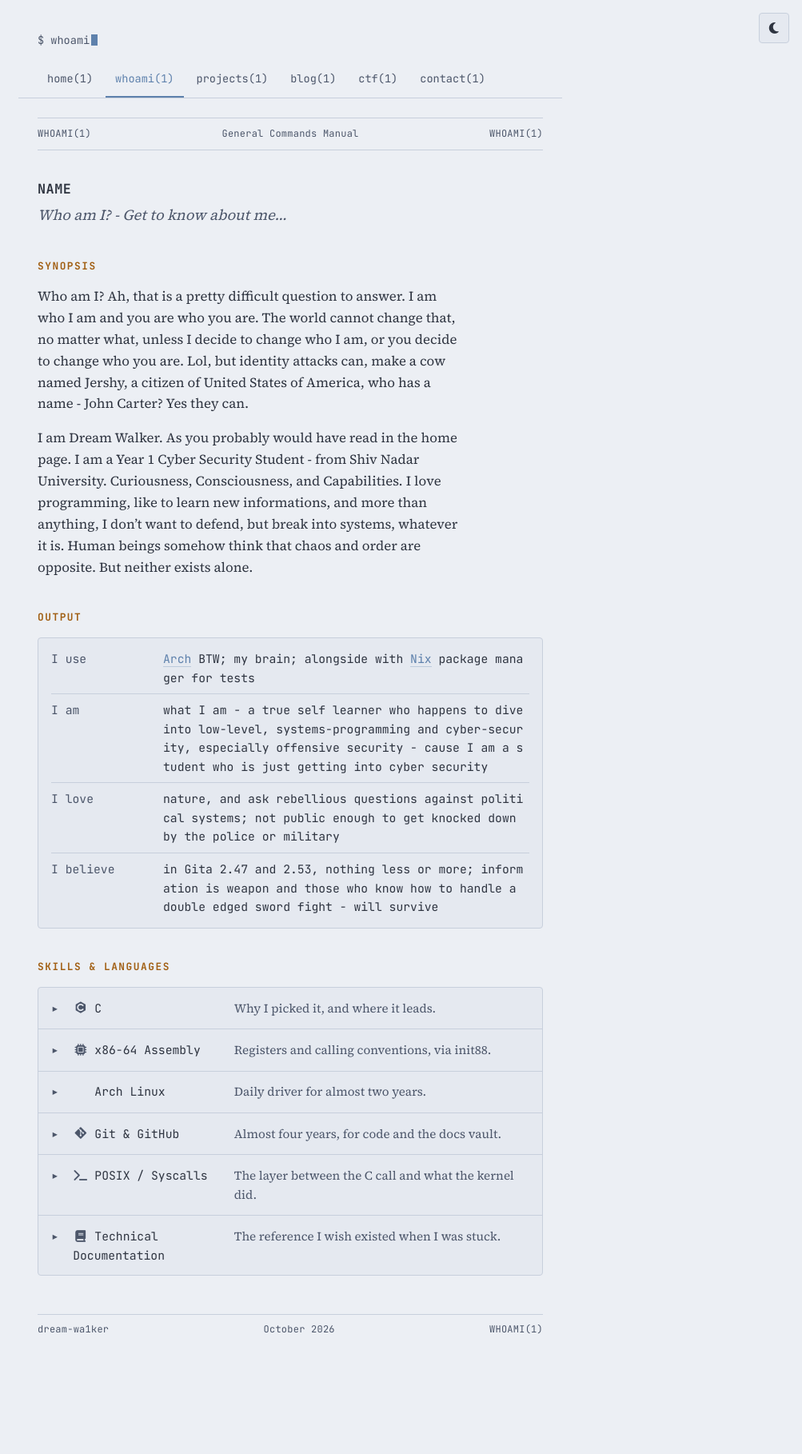
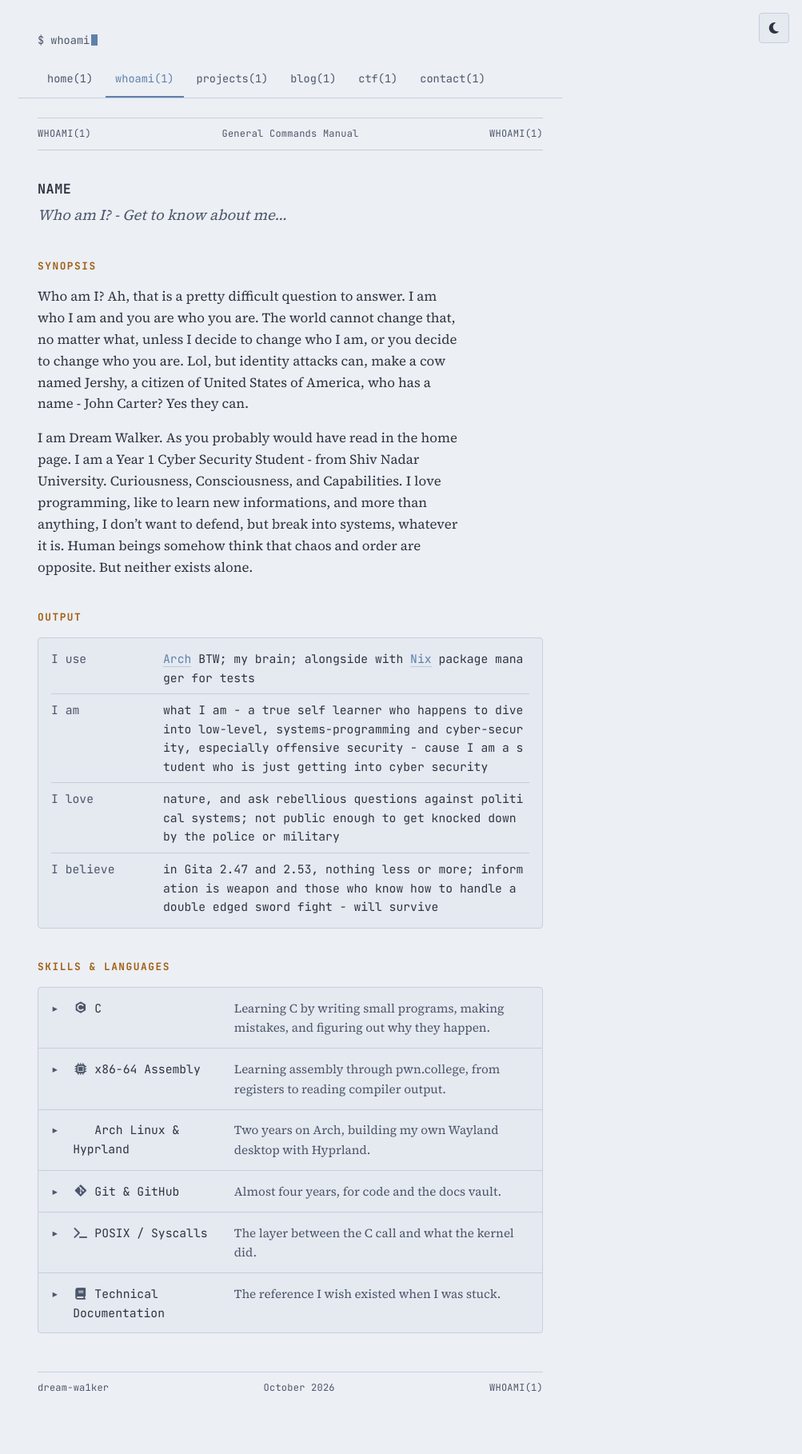
Before and after one commit to dream-wa1ker/dream-wa1ker.github.io, a Jekyll site: the page built from whoami.md, in a window 1280 px wide. Shown: the whole page at 80% size, without its empty margins (277-1280 px from the left). Built offline with Jekyll 4.4.1, drawn with Linux system fonts in a browser that asks for light colours; nearby versions of some CDN libraries; before the commit the page ends 1746 px from its top, so only the background shows below that; part of the change alters nothing that is shown.

```diff
--- a/_data/skills.yml
+++ b/_data/skills.yml
@@ -2,26 +2,55 @@ c:
   name: C
   icon: devicon-c-plain
   title: C
-  summary: "Why I picked it, and where it leads."
+  summary: "Learning C by writing small programs, making mistakes, and figuring out why they happen."
+  links:
+    - label: "github"
+      url: "https://github.com/dream-wa1ker/init87"
   body: |
-    <p> My journey into C programming is very wierd; I was just language hopping just like distrohopping - I wanted to base my future on a safe irreplaceable programming language. I found <b>go</b> first, soon after learning the basics of python; Then I found about <b>rust</b> - I initially seemed very promising for me as rust developers are far less than C programmers. But actually turned out that the AI cannot perform low level stuffs like humans can (atleast not sooner) because low level is everything that cyberattacks are based on - like spyware, APTs, Nation States, etc.</p>
-    <p>I was always fond of those uncrackable hacks, the power of surveillence, the potential of cyberweapons - STUXNET; The NSA, The Putin's Bear - Simply these organisations and tools motivated me into the field of cypersec - I either become a part of Nation State, or a part of group that is against the Nation State. And that's what project - <a href="https://github.com/dream-wa1ker/init87">init87</a> is all about.</p>
+    <p>I got into C after spending some time jumping between programming languages. I started with Python, looked into Go, and then Rust. Eventually, I wanted to get closer to how programs actually work, rather than relying on a language or runtime to handle everything for me. C seemed like a good place to start.</p>
+    <p><a href="https://github.com/dream-wa1ker/init87">init87</a> is my first C project. It's mostly small programs, experiments, and things I write to make sense of the language. I'm still learning, so a lot of it comes down to trying something, getting it wrong, and understanding what went wrong.</p>
+    <p>I'm particularly interested in the relationship between C, memory, and the operating system. That interest is also why I'm learning x86-64 assembly and Linux syscalls alongside C. I want to understand what's happening beneath the code, one layer at a time. Hoping that one day, I will contribute to the Linux Kernel...</p>
+  hero:
+    src: /assets/img/init87.png
+    alt: "C source code from the init87 programming experiments"
+    caption: "Learning C"
+
 
 asm:
   name: x86-64 Assembly
   icon: fa-solid fa-microchip
   title: x86-64 Assembly
-  summary: "Registers and calling conventions, via init88."
+  summary: "Learning assembly through pwn.college, from registers to reading compiler output."
+  links:
+    - label: "pwn.college"
+      url: "https://pwn.college/computing-101/"
+    - label: "github"
+      url: "https://github.com/dream-wa1ker/init88"
   body: |
-    <p>Some random, but experienced redditor in the r/CProgramming suggested that I learn x86-64 assembly alongside with C and Linux Syscalls so that I would be able to understand what actually is happening underneath. The project <a href="https://github.com/dream-wa1ker/init88">init88</a> is basically me forcing myself to understand registers and calling conventions instead of letting C hide them. Afterall, STUXNET exploited a PLC controller; that happens to be embedded systems and programming.</p>
+    <p>I got into x86-64 assembly through <a href="https://pwn.college/computing-101/">pwn.college's Computing 101</a> course. I wanted to understand what actually happens beneath C: how instructions manipulate registers, how memory is accessed, and how programs interact with the machine.</p>
+    <p>I'm not an assembly expert yet, but I can read <code>objdump</code> output to a reasonable extent and follow what a compiled program is doing. I'm still learning the details, particularly the relationship between instructions, calling conventions, and the underlying machine code.</p>
+    <p>My project <a href="https://github.com/dream-wa1ker/init88">init88</a> is where I document and practise that learning. The goal is to get comfortable moving between C code, assembly instructions, and raw machine bytes, building a foundation for debugging and reverse engineering. All thanks to random redditor for suggesting me to learn x86-64.</p>
+  hero:
+    src: /assets/img/init88.png
+    alt: "x86-64 assembly instructions and register operations viewed in a disassembler"
+    caption: "Under the Hood"
 
 arch:
   name: Arch Linux
   icon: devicon-archlinux-plain
-  title: Arch Linux
-  summary: "Daily driver for almost two years."
+  title: Arch Linux & Hyprland
+  summary: "Two years on Arch, building my own Wayland desktop with Hyprland."
+  links:
+    - label: "github"
+      url: "https://github.com/dream-wa1ker/hyprdots-0"
   body: |
-    <p>Have been daily driving Arch Linux for almost 2 years. Hell no that I could not find any Arch Linux logo in cdnjs fonts. I like knowing what's actually installed on my system and why, instead of a distro deciding for me. One day I had a close call - installing KDE bloat and CachyOS with its generous 'extra' services; But EFI was not big enough :)</p>
+    <p>I've been daily driving Arch Linux with Hyprland for almost two years. I like knowing what's installed on my system, why it's there, and how the pieces fit together. I'd rather build my own desktop than have a desktop environment make those decisions for me.</p>
+    <p>My dotfiles project, <a href="https://github.com/dream-wa1ker/hyprdots-0">hyprdots-0</a>, is where I put that philosophy into practice. It brings together Hyprland, Noctalia, and the rest of my desktop configuration, managed with chezmoi. The goal isn't just to make the desktop look good, but to understand and maintain the system behind it. Lua:)</p>
+    <p>Two years of daily driving Arch has taught me to value control over convenience, minimalism over unnecessary services, and understanding over blindly copying configurations. And, as @david_bombal said, with great power comes great responsibility...</p>
+  hero:
+    src: /assets/img/hyprdots-0.png
+    alt: "The hyprdots-0 Arch Linux desktop running Hyprland with a Nord-inspired theme"
+    caption: "My Arch Linux Desktop"
 
 git:
   name: Git & GitHub
--- a/js/script.js
+++ b/js/script.js
@@ -146,29 +146,90 @@
   });
 })();
 
-// accordion: opening an entry closes the others in the same list, then the page
-// glides to the new entry once the heights have finished animating.
-// "toggle" also fires for the url-hash opener above, so that path is covered too
+
 (function () {
-  var calm = window.matchMedia && window.matchMedia('(prefers-reduced-motion: reduce)').matches;
-  var settle_ms = calm ? 0 : 340;   // a bit longer than the css height transition
-  var timer = null;
+  const entries = document.querySelectorAll('.entries .entry');
+  const reducedMotion = window.matchMedia(
+    '(prefers-reduced-motion: reduce)'
+  );
 
-  function glide_to(entry) {
-    var top = entry.getBoundingClientRect().top;
-    // only move if the title row is off screen or low down, otherwise stay put
-    if (top >= 0 && top < window.innerHeight * 0.5) return;
-    entry.scrollIntoView({ behavior: calm ? 'auto' : 'smooth', block: 'start' });
+  let scrollTimer = null;
+
+  function focusHeading(entry) {
+    const heading = entry.querySelector(':scope > summary');
+    if (!heading) return;
+
+    const rect = heading.getBoundingClientRect();
+    const margin = 45;
+
+    // Do not scroll if the entire heading is already visible.
+    if (
+      rect.top >= margin &&
+      rect.bottom <= window.innerHeight - margin
+    ) {
+      return;
+    }
+
+    // Position the heading fully inside the viewport.
+    const top = window.scrollY + rect.top - margin;
+
+    window.scrollTo({
+      top: Math.max(0, top),
+      behavior: reducedMotion.matches ? 'auto' : 'smooth'
+    });
   }
 
-  document.querySelectorAll('.entries .entry').forEach(function (entry) {
+  function openEntry(entry) {
+    const list = entry.closest('.entries');
+    if (!list) return;
+
+    // Close any other open entry in this list.
+    list.querySelectorAll('.entry[open]').forEach(function (other) {
+      if (other !== entry) {
+        other.open = false;
+      }
+    });
+
+    clearTimeout(scrollTimer);
+
+    if (reducedMotion.matches) {
+      focusHeading(entry);
+      return;
+    }
+
+    let finished = false;
+
+    function finish() {
+      if (finished) return;
+      finished = true;
+
+      entry.removeEventListener('transitionend', onTransitionEnd);
+      clearTimeout(scrollTimer);
+
+      focusHeading(entry);
+    }
+
+    function onTransitionEnd(event) {
+      if (
+        event.propertyName === 'height' &&
+        (!event.pseudoElement ||
+          event.pseudoElement === '::details-content')
+      ) {
+        finish();
+      }
+    }
+
+    entry.addEventListener('transitionend', onTransitionEnd);
+
+    // Fallback in case the transition event does not fire.
+    scrollTimer = setTimeout(finish, 380);
+  }
+
+  entries.forEach(function (entry) {
     entry.addEventListener('toggle', function () {
-      if (!entry.open) return;
-      entry.parentElement.querySelectorAll('.entry[open]').forEach(function (other) {
-        if (other !== entry) other.open = false;
-      });
-      clearTimeout(timer);
-      timer = setTimeout(function () { glide_to(entry); }, settle_ms);
+      if (entry.open) {
+        openEntry(entry);
+      }
     });
   });
 })();
```
Also changed, not shown: assets/img/hyprdots-0.png (added), assets/img/init87.png (added), assets/img/init88.png (added).
